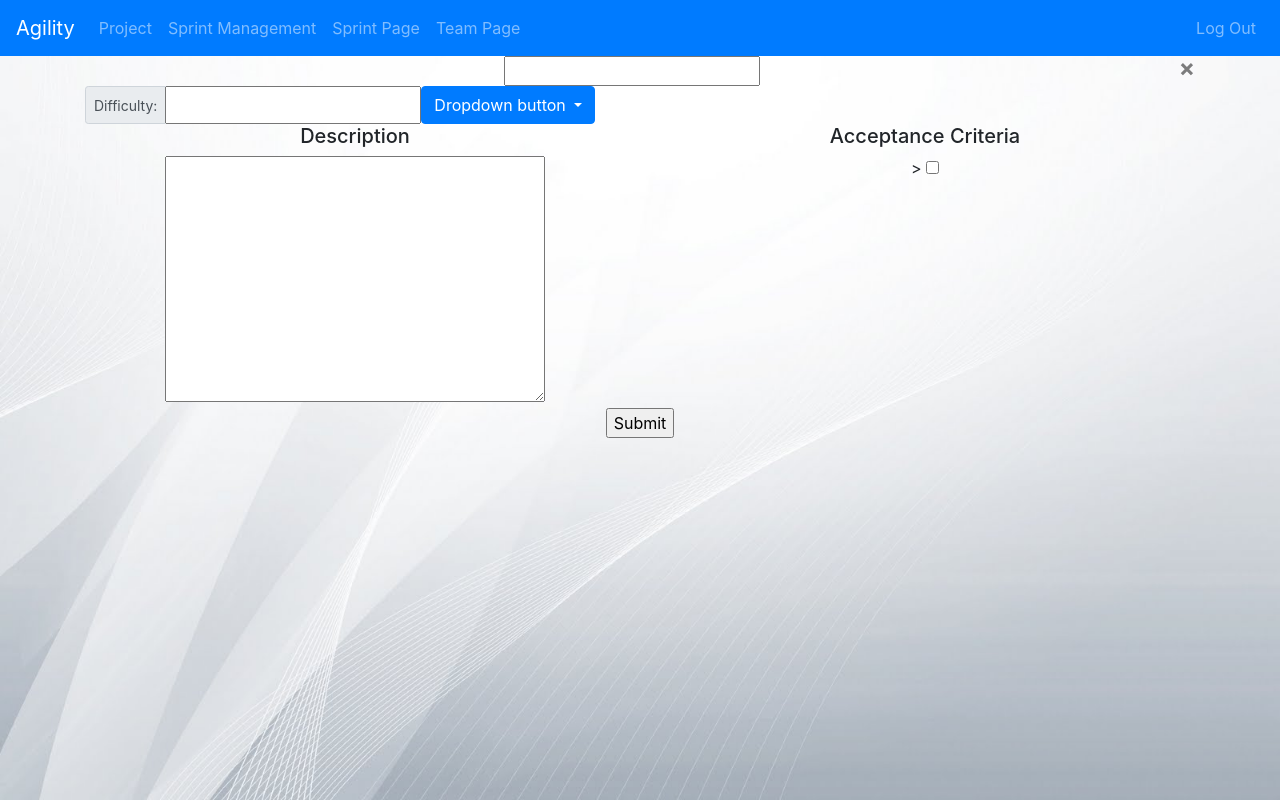
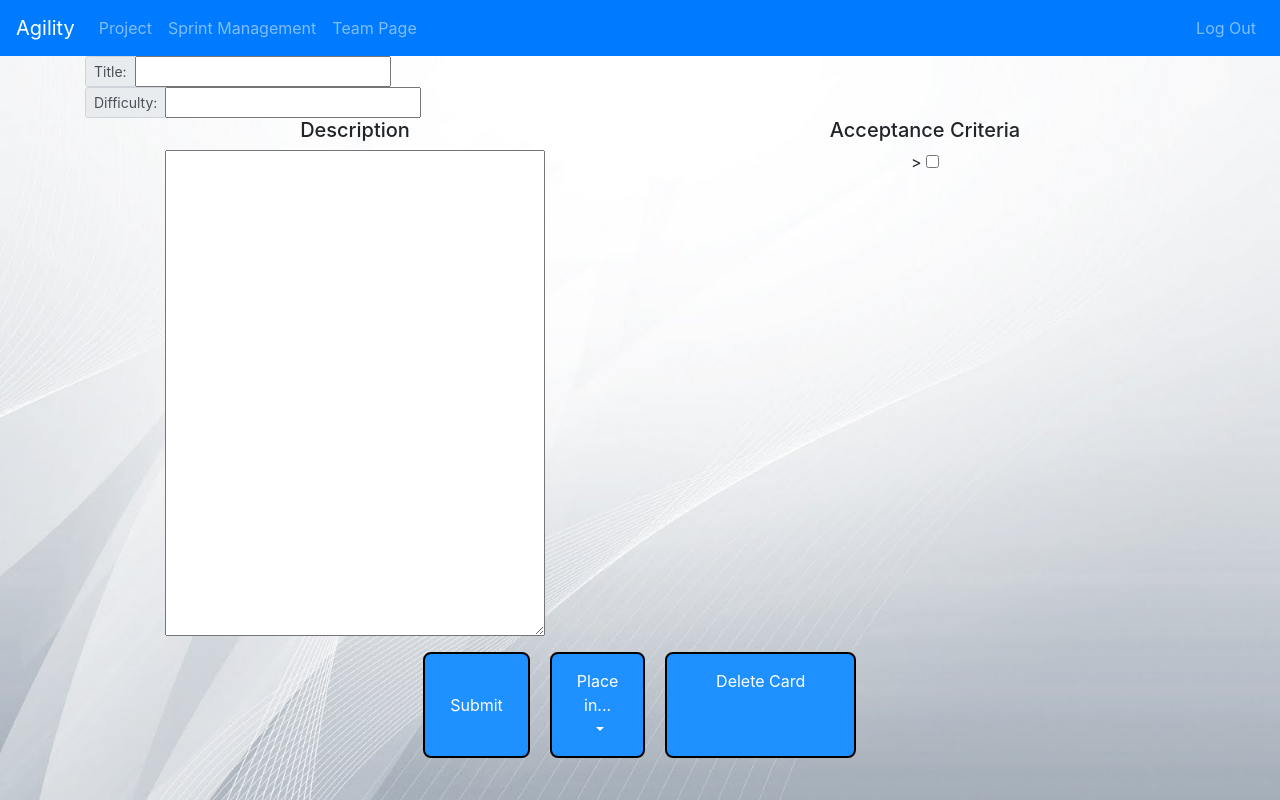
Before and after one commit to myersc7/seniorproject, a Flask app: template app/templates/Card.html in a window 1280 px wide. Run offline with Flask 2, Linux system fonts and the light colour scheme; the template is opened without the code that fills it: most values are stand-ins (such as "Sample title", 1, 10 or a date in 2020); form fields are guessed from the names that the template uses.

Commit message:
final project for 4/24 demo

```diff
--- a/app/forms.py
+++ b/app/forms.py
@@ -33,7 +33,7 @@
     Difficulty = IntegerField('Difficulty', validators=[DataRequired()])
     Acceptance_criteria = TextAreaField('Acceptance Criteria', validators=[DataRequired()])
     status = StringField('Status')
-    Description = StringField('Description', validators=[DataRequired()])
+    Description = TextAreaField('Description', validators=[DataRequired()])
     title = StringField('Title', validators=[DataRequired()])
     submit = SubmitField('Submit')
 
--- a/app/templates/AddMember.html
+++ b/app/templates/AddMember.html
@@ -21,7 +21,7 @@
         </ul>
     </nav>
 
-    <h1>Create Project</h1>
+    <h1>{{ title }}</h1>
     <div class="container">
     <form action="" method="post">
         {{ form.hidden_tag() }}
--- a/app/templates/Card.html
+++ b/app/templates/Card.html
@@ -35,10 +35,6 @@
         </li>
 
         <li class="nav-item">
-            <a class="nav-link" href="/sprint/{{ project_id }}">Sprint Page</a>
-        </li>
-
-        <li class="nav-item">
             <a class="nav-link" href="/team/{{ project_id }}">Team Page</a>
         </li>
     </ul>
@@ -53,12 +49,18 @@
 
 <!-- Header w/ Card Title -->
 <form align="center" action="" method="post">
+    <div class="center">
         <div class="container">
             {{ form.hidden_tag() }}
-        {{ form.title }}
-        <button type="button" class="close" data-dismiss="modal" aria-label="Close">
+            <div class="input-group input-group-sm">
+                <div class="input-group-prepend">
+                    <span class="input-group-text">Title:</span>
+                </div>
+                {{ form.title(class="title") }}
+            </div>
+            {#        <button type="button" class="close" data-dismiss="modal" aria-label="Close">
             <span aria-hidden="true">&times;</span>
-        </button>
+        </button>#}
         </div>
         <!-- Body w/ Difficulty, Description, Acceptance Criteria -->
         <div class="container">
@@ -66,11 +68,27 @@
                 <div class="input-group-prepend">
                     <span class="input-group-text">Difficulty:</span>
                 </div>
-            {{ form.Difficulty }}
+                {{ form.Difficulty(class_="difficulty") }}
+            </div>
+            <!-- 2 columns w/ Description and Acceptance Criteria -->
+            <div class="row">
+                <div class="col">
+                    <h5  id="CardDetails title">Description</h5>
+                    {{ form.Description(cols="35", rows="20") }}
+                </div>
+                <div class="col">
+                    <h5  id="CardDetails title">Acceptance Criteria</h5>>
+                    {{ form.Acceptance_criteria(cols="35", rows="20") }}
+                </div>
+            </div>
+        </div>
+        <div class="btn-group">
+            <!-- Footer w/ "Save Changes" button -->
+            {{ form.submit(class_="button") }}
             <!-- Dropdown -->
             <div class="dropdown">
-                <button class="btn btn-primary dropdown-toggle" type="button" id="dropdownMenuButton" data-toggle="dropdown" aria-haspopup="true" aria-expanded="false">
-                    Dropdown button
+                <button class="button dropdown-toggle" type="button" id="dropdownMenuButton" data-toggle="dropdown" aria-haspopup="true" aria-expanded="false">
+                    Place in...
                 </button>
                 <div class="dropdown-menu" aria-labelledby="dropdownMenuButton">
                     <a class="dropdown-item" href="/PBI/{{ user_stories_id}}">Product Backlog</a>
@@ -79,21 +97,11 @@
                     <a class="dropdown-item" href="/Done/{{ user_stories_id }}">Done</a>
                 </div>
             </div>
-        </div>
-        <!-- 2 columns w/ Description and Acceptance Criteria -->
-        <div class="row">
-            <div class="col">
-                <h5  id="CardDetails title">Description</h5>
-                {{ form.Description(cols="35", rows="10") }}
-            </div>
-            <div class="col">
-                <h5  id="CardDetails title">Acceptance Criteria</h5>>
-                {{ form.Acceptance_criteria(cols="35", rows="20") }}
+            <!-- Delete Button -->
+            <a class="button sprint-button hvr-shrink" href="/delete_card/{{user_stories_id}}">Delete Card</a>
+            </a>
         </div>
     </div>
-    </div>
-    <!-- Footer w/ "Save Changes" button -->
-    {{ form.submit() }}
 </form>
 
 <!-- Scripts -->
```
Also changed, not shown: app/routes.py (+8 -4 lines). Lines whose indentation alone changed are shown as unchanged.
